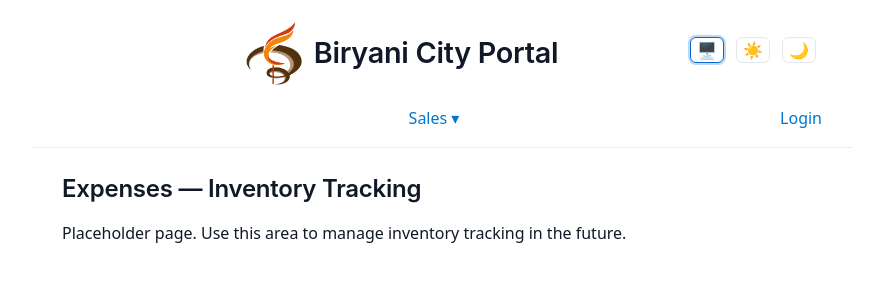
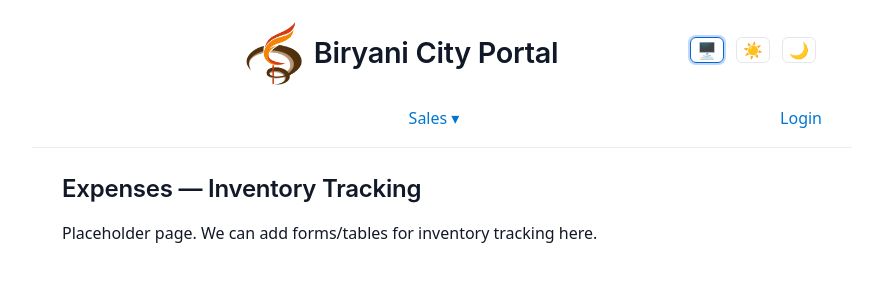
Before and after one commit to sushanth88/BC_Internal_OP, a Python web app: template templates/expenses_inventory_tracking.html in a window 1280 px wide. Shown: the top 300 px of the page, without its empty margins (198-1081 px from the left). Run offline with Jinja, Linux system fonts and the light colour scheme; the template is opened without the code that fills it, so the values that code supplies are empty.

Commit message:
Expenses: align Inventory Tracking placeholder text with Guest House page

```diff
--- a/templates/expenses_inventory_tracking.html
+++ b/templates/expenses_inventory_tracking.html
@@ -1,5 +1,5 @@
 {% extends 'layout.html' %}
 {% block content %}
   <h2>Expenses — Inventory Tracking</h2>
-  <p>Placeholder page. Use this area to manage inventory tracking in the future.</p>
+  <p>Placeholder page. We can add forms/tables for inventory tracking here.</p>
 {% endblock %}
```
